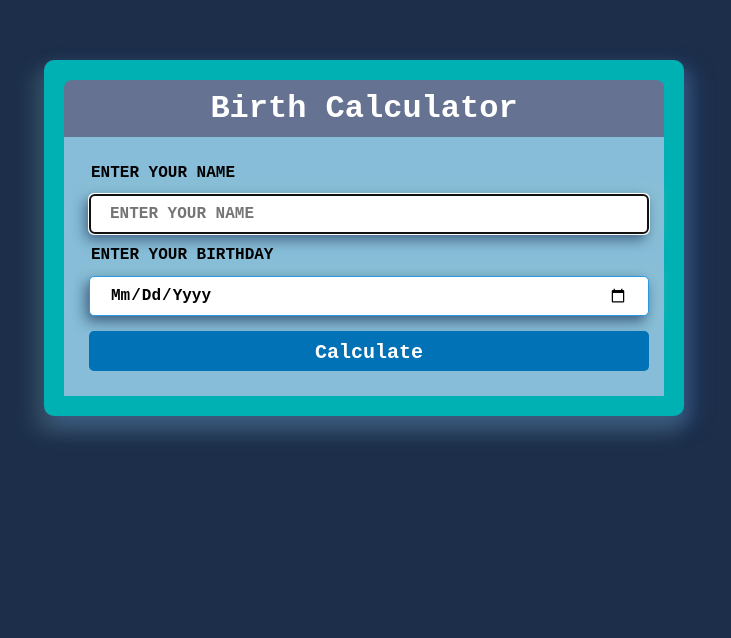
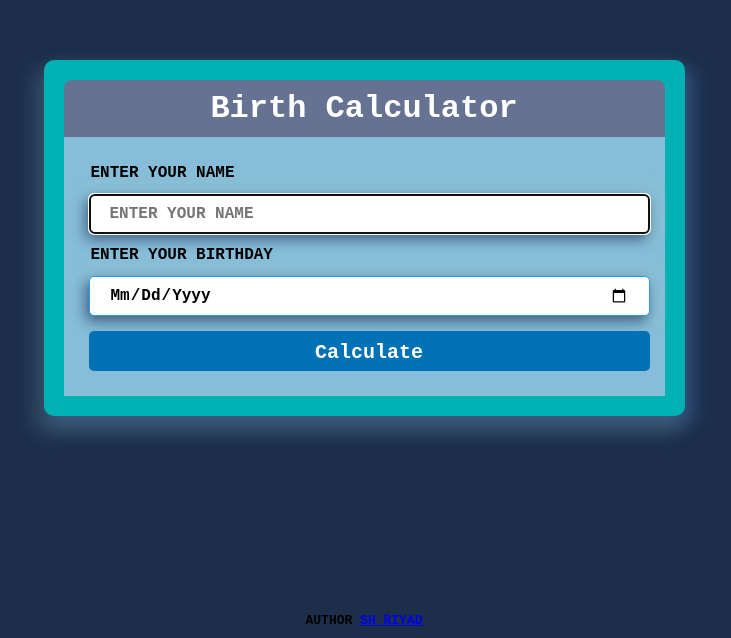
Before and after one commit to shviper/Age-Calculator, a plain HTML site: page index.html in a window 1280 px wide. Shown: the part 162-800 px from the top of the page, without its empty margins (276-1007 px from the left). Drawn offline with Linux system fonts and the light colour scheme.

Commit message:
add authod info

```diff
--- a/index.html
+++ b/index.html
@@ -44,7 +44,12 @@
         </ui>
       </div>
     </div>
-
+    <div class="fotter">
+      <h4>
+        author
+        <a target="_blank" href="https://www.facebook.com/shviper"> sh riyad</a>
+      </h4>
+    </div>
     <script src="script/main.js"></script>
   </body>
 </html>
--- a/style/app.css
+++ b/style/app.css
@@ -11,7 +11,6 @@ body {
   align-items: center;
 }
 .container {
-  width: 50%;
   background: #00b1b3;
   border-radius: 10px;
   padding: 20px;
@@ -108,3 +107,11 @@ label {
 b {
   color: rgb(0, 255, 255);
 }
+.fotter {
+  position: fixed;
+  width: 50%;
+  bottom: 10px;
+  text-align: center;
+  text-transform: uppercase;
+  font-family: monospace;
+}
```
Also changed, not shown: script/main.js (+9 -1 lines).
